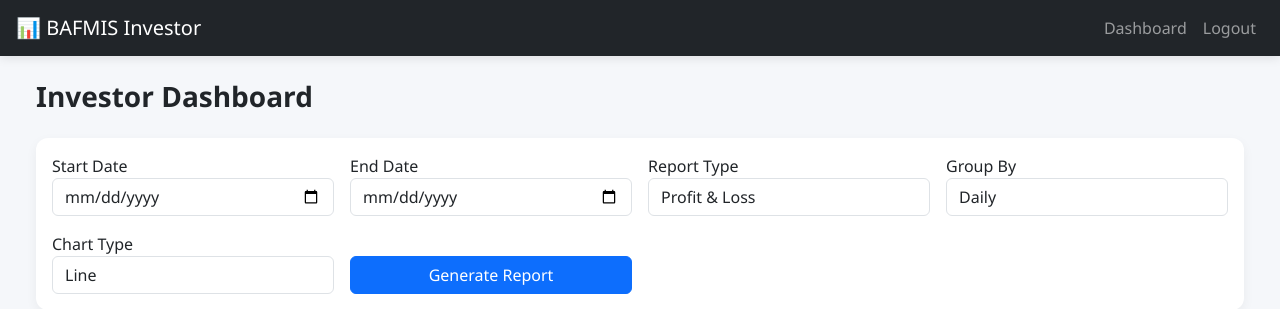
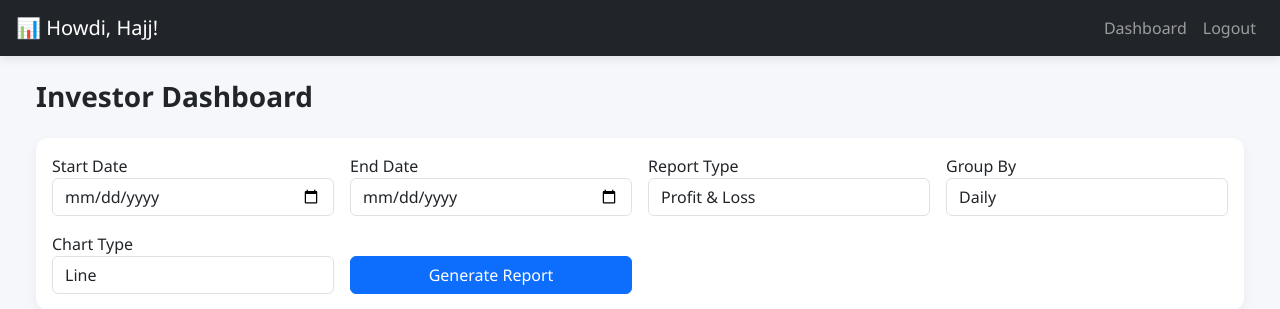
Before and after one commit to MarcDemo/POULTRYIQ, a Django app: page /investor/ in a window 1280 px wide. Shown: the top 309 px of the page. Run offline with Django 5.2, Linux system fonts and the light colour scheme.

Commit message:
investors dashboard

```diff
--- a/templates/investorbase.html
+++ b/templates/investorbase.html
@@ -6,7 +6,7 @@
 <meta charset="UTF-8">
 <meta name="viewport" content="width=device-width, initial-scale=1">
 
-<title>Investor Dashboard | BAFMIS</title>
+<title>Investor Dashboard | hassan</title>
 
 <!-- Bootstrap -->
 <link href="https://cdn.jsdelivr.net/npm/bootstrap@5.3.2/dist/css/bootstrap.min.css" rel="stylesheet">
@@ -21,7 +21,7 @@
 <!-- TOP NAVBAR -->
 <nav class="navbar navbar-expand-lg navbar-dark bg-dark px-3">
 
-    <a class="navbar-brand" href="#">📊 BAFMIS Investor</a>
+    <a class="navbar-brand" href="#">📊 Howdi, Hajj!</a>
 
     <!-- Mobile Toggle -->
     <button class="navbar-toggler" type="button" data-bs-toggle="collapse" data-bs-target="#navbarNav">
```
